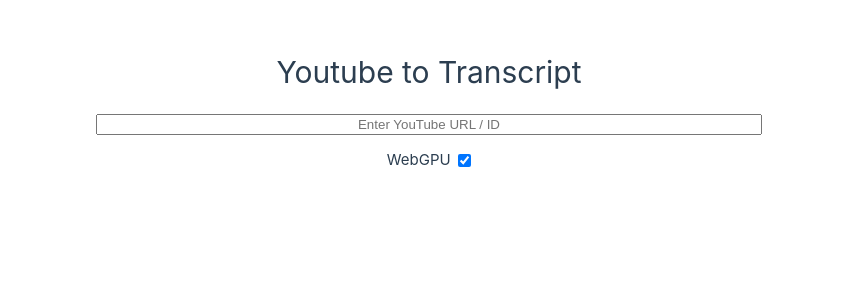
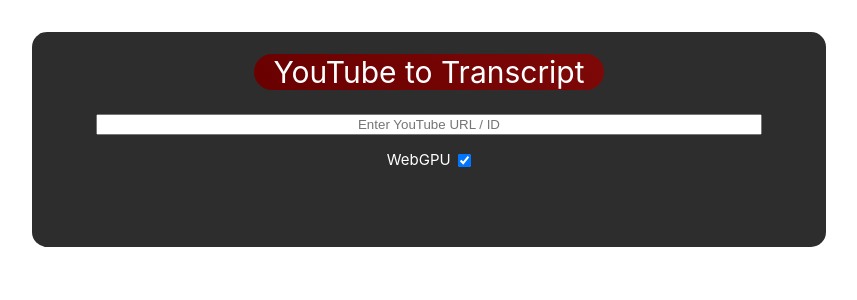
Before and after one commit to stanley-nguyen/yt2sub, a Vue app in the folder ccgen/: page / in a window 1280 px wide. Shown: the top 300 px of the page, without its empty margins (211-1068 px from the left). Built offline with nearby package versions, Linux system fonts and the light colour scheme.

Commit message:
improve page layout

```diff
--- a/ccgen/src/App.vue
+++ b/ccgen/src/App.vue
@@ -10,28 +10,72 @@
 
 const inputProps = computed(() => {
   return status.value === 0 ?
-       { status: status, deviceChecked: deviceChecked, transcribed: transcribed } :
-       { status: status.value, deviceChecked: deviceChecked.value };
+       { status: status, deviceChecked: deviceChecked, transcribed: transcribed } : // props for InputBar component
+       { status: status.value, deviceChecked: deviceChecked.value };                // props for LoadingBar component
 });
 
 </script>
 
 <template>
+  <main>
+    <div class="container">
+      <div class="input-container">
         <header>
           <div class="title-item">
-      <h1 class="title-header">Youtube to Transcript</h1>
+            <h1 class="title-header">YouTube to Transcript</h1>
           </div>
         </header>
 
-  <main>
         <div class="url-item">
           <component :is="status === 0 ? InputBar : LoadingBar" v-bind="inputProps"/>
+        </div>
+      </div>
+
+      <div class="result-container" v-if="transcribed">
         <TranscriptionResult :transcribed="transcribed"/>
+      </div>
     </div>
   </main>
 </template>
 
 <style scoped>
+.container {
+  display: flex;
+  flex-direction: column;
+  gap: 2vh;
+}
+
+.title-item {
+  display: flex;
+  justify-content: center;
+  align-items: center;
+  width: 350px;
+  height: 45%;
+  background: linear-gradient(45deg, #690000, #7e0808);
+  border-radius: 20px;
+}
+
+.input-container, .result-container {
+  display: block;
+  justify-content: center;
+  align-items: center;
+  background-color: #2D2D2D;
+  color: #ffffff;
+  border-radius: 15px;
+}
+
+.input-container {
+  padding: 0 5vw;
+}
+
+.result-container {
+  padding: 3vh 0;
+}
+
+ul {
+  list-style-type: none;
+}
+
 header {
   display: flex;
   justify-content: center;
--- a/ccgen/src/assets/base.css
+++ b/ccgen/src/assets/base.css
@@ -4,9 +4,9 @@
   --vt-c-white-soft: #f8f8f8;
   --vt-c-white-mute: #f2f2f2;
 
-  --vt-c-black: #181818;
-  --vt-c-black-soft: #222222;
-  --vt-c-black-mute: #282828;
+  --vt-c-black: #1C1C1C;
+  --vt-c-black-soft: #3a3a3a;
+  --vt-c-black-mute: #989898;
 
   --vt-c-indigo: #2c3e50;
 
--- a/ccgen/src/components/InputBar.vue
+++ b/ccgen/src/components/InputBar.vue
@@ -9,8 +9,6 @@
   deviceChecked: Object,
   transcribed: Object
 });
-
-const emit = defineEmits(['update:deviceChecked']);
 
 const transcribeAudio = async () => {
   console.log("Transcribing Audio...")
@@ -39,10 +37,6 @@
 div {
   text-align: center;
   margin-bottom: 5em;
-}
-
-ul {
-  list-style-type: none;
 }
 
 h1 {
```
Also changed, not shown: 1 other file (tests, documents, lock files or other folders). Lines whose indentation alone changed are shown as unchanged.
